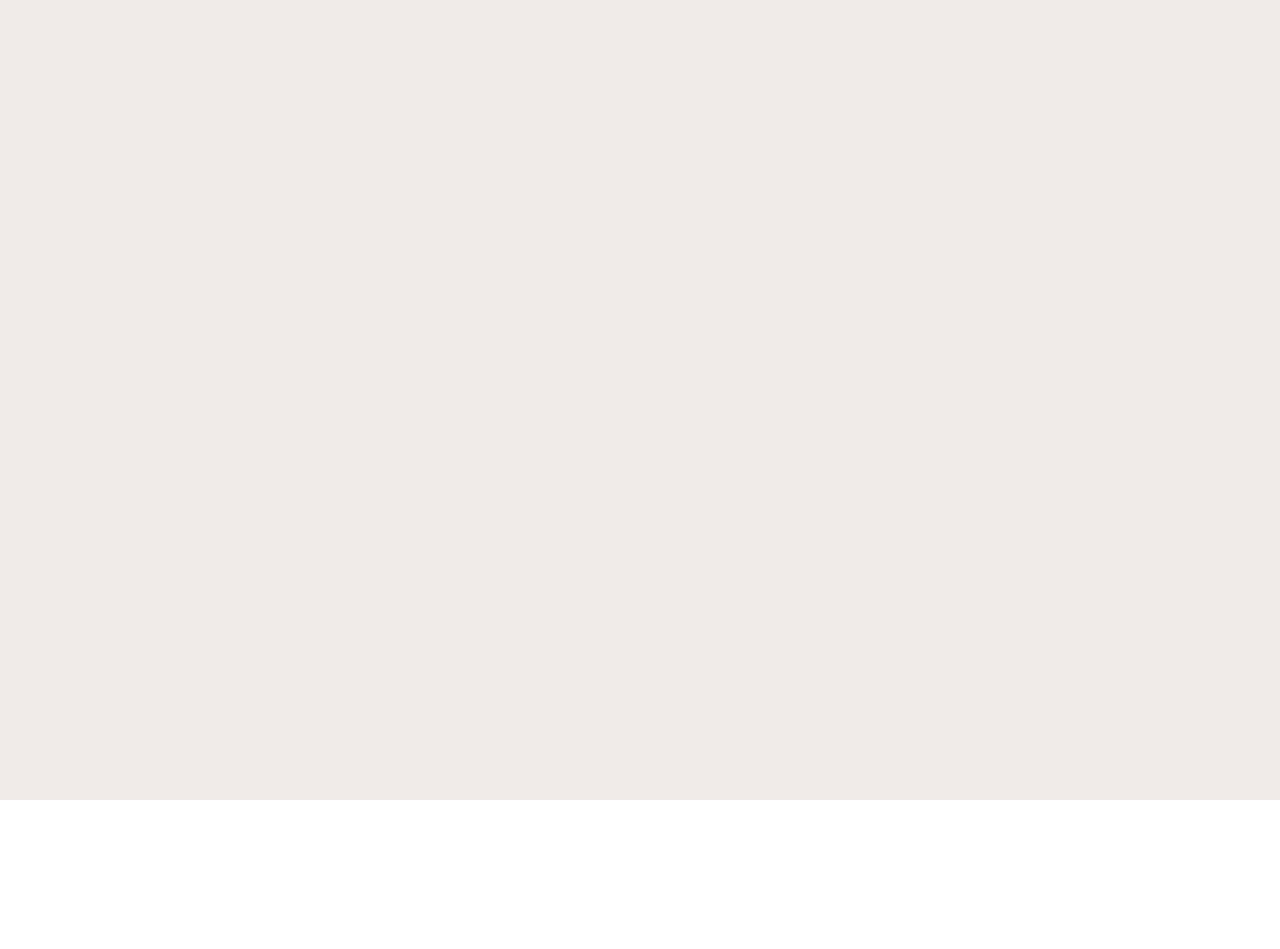
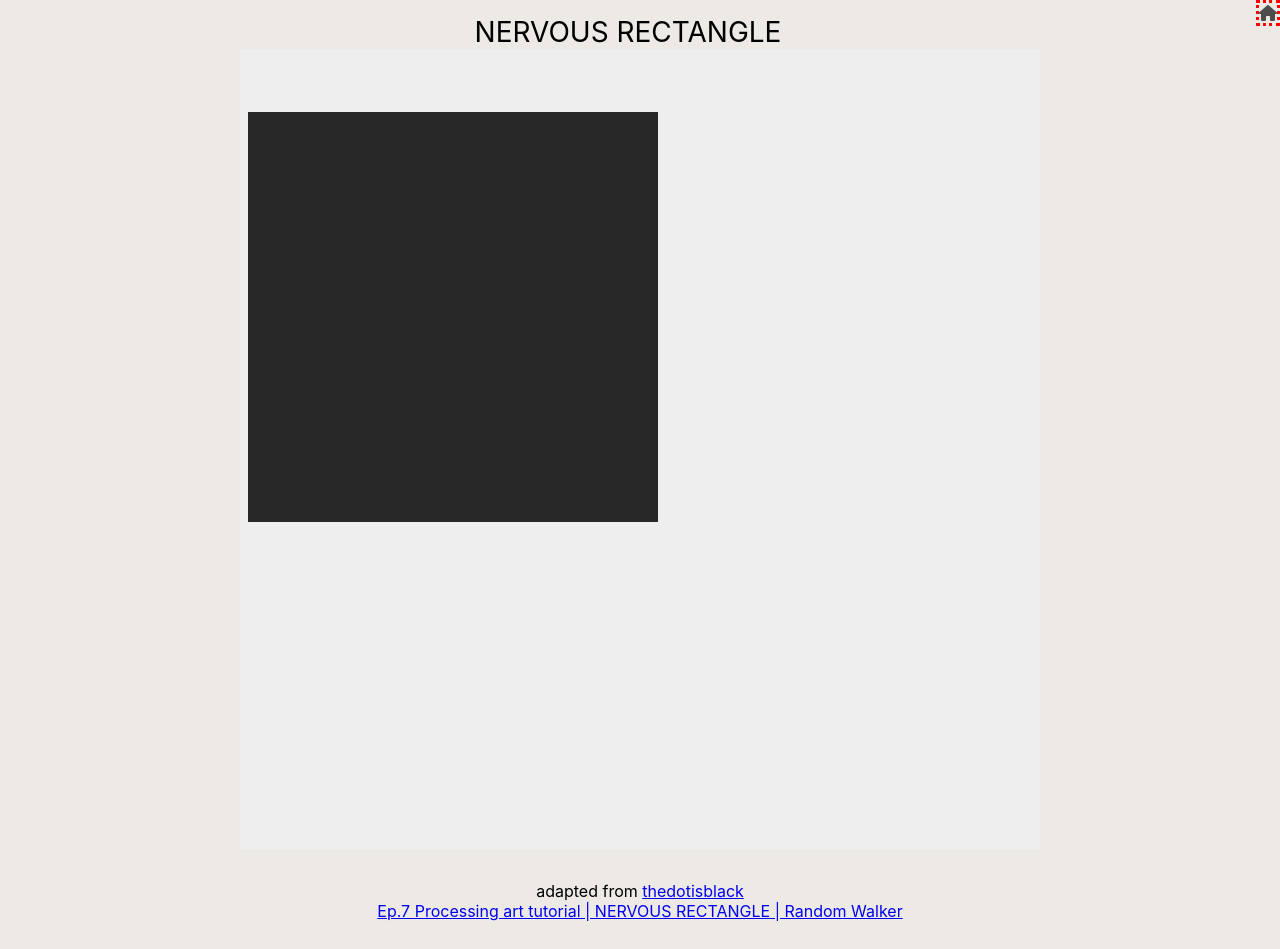
Before and after one commit to vegalla/react-processing, a React (Create React App) app: page /07 in a window 1280 px wide. Before the commit this address had no page. Before the commit the page ends 800 px from the top, so only its background shows below. Built offline with nearby package versions, Linux system fonts and the light colour scheme.

Commit message:
Add NERVOUS RECTANGLE

```diff
--- a/src/App.js
+++ b/src/App.js
@@ -12,6 +12,7 @@ import TDIB03 from './Processing/thedotisblack03';
 import TDIB04 from './Processing/thedotisblack04';
 import TDIB05 from './Processing/thedotisblack05';
 import TDIB06 from './Processing/thedotisblack06';
+import TDIB07 from './Processing/thedotisblack07';
 
 function App() {
   return (
@@ -68,6 +69,14 @@ function App() {
                 description="Ep.6 Processing art tutorial | Optical Illusion | ROTATE + SCALE"
               />
             } />
+            <Route path="07" element={
+              <GalleryPage
+                header="NERVOUS RECTANGLE"
+                process={TDIB07}
+                hyperlink="https://www.youtube.com/watch?v=ln9bF2QfP14"
+                description="Ep.7 Processing art tutorial | NERVOUS RECTANGLE | Random Walker"
+              />
+            } />
           </Route>
         </Routes>
       </BrowserRouter>
--- a/src/Components/GalleryHome.js
+++ b/src/Components/GalleryHome.js
@@ -6,6 +6,7 @@ import static03 from '../Assets/03.png';
 import static04 from '../Assets/04.png';
 import static05 from '../Assets/05.png';
 import static06 from '../Assets/06.png';
+import static07 from '../Assets/07.png';
 
 import styles from './GalleryHome.module.css';
 
@@ -20,6 +21,13 @@ const GalleryHome = () => {
                 <h1>generative art</h1>
             </div>
             <div className={styles.DisplayZone}>
+                <DisplayItem
+                    image={static07}
+                    path="/07"
+                    label="NERVOUS RECTANGLE"
+                    tags={TAGS[0]}
+                    date="2023/08/31"
+                />
                 <DisplayItem
                     image={static06}
                     path="/06"
--- /dev/null
+++ b/src/Processing/thedotisblack07.js
@@ -0,0 +1,49 @@
+import React, { useEffect } from 'react';
+import p5 from 'p5';
+import getRandomInt from '../Functions/getRandomInt';
+
+const TDIB07 = () => {
+
+    const p5Ref = React.createRef();
+
+    const Sketch = (p5) => {
+
+        let x, y;
+        let dia = 400;
+        let sw = 10;
+
+        p5.setup = () => {
+            p5.createCanvas(800, 800);
+            p5.rectMode(p5.CENTER);
+            p5.noFill();
+            p5.fill('#282828');
+            p5.stroke('#282828');
+            p5.strokeWeight(sw);
+
+            x = p5.width/2;
+            y = p5.height/2;
+        }
+
+        p5.draw = () => {
+            p5.background('#eeeeee');
+            p5.rect(x, y, dia, dia);
+            x += getRandomInt(-10, 10);
+            y += getRandomInt(-10, 10);
+
+            x = p5.constrain(x, dia / 2 + sw / 2, p5.width - dia / 2 - sw / 2);
+            y = p5.constrain(y, dia / 2 + sw / 2, p5.height - dia / 2 - sw / 2);
+        }
+    }
+
+    useEffect(() => {
+        const myP5 = new p5(Sketch, p5Ref.current);
+        return myP5.remove;
+    }, [])
+
+    return (
+        <div ref={p5Ref} />
+    )
+
+};
+
+export default TDIB07;
```
Also changed, not shown: src/Assets/07.png (added).
